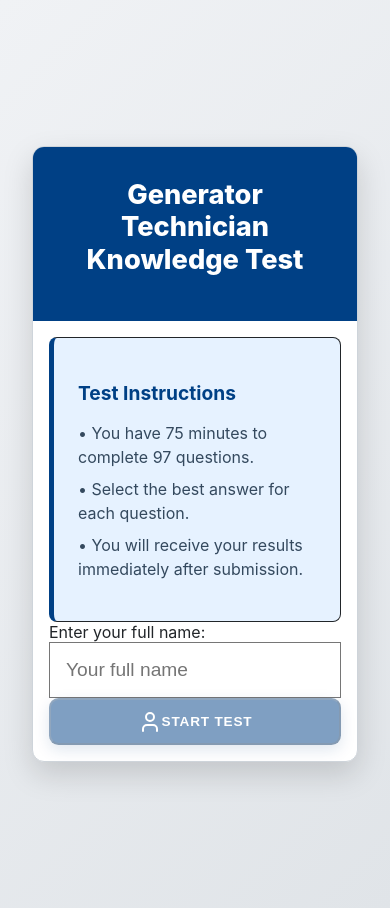
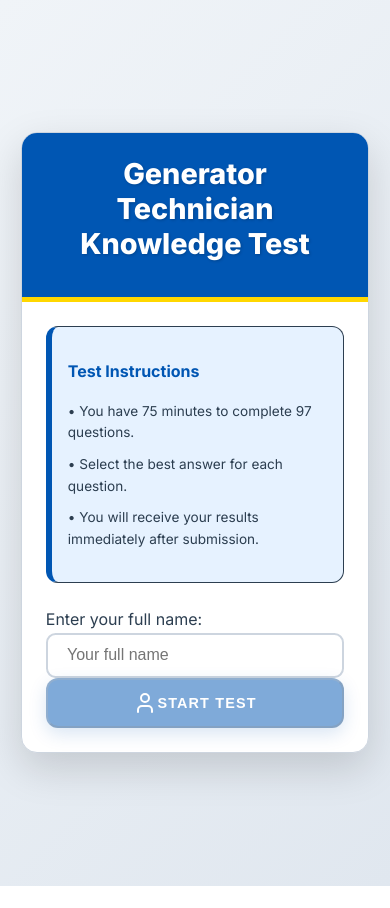
Before and after one commit to hbcu445/generator-test-final, a React (Vite) app: page / in a window 390 px wide. After the commit the page ends 886 px from the top, so only its background shows below. Built offline with nearby package versions, Linux system fonts and the light colour scheme.

Commit message:
Version 13: Save current changes

```diff
--- a/src/App.css
+++ b/src/App.css
@@ -1,3 +1,5 @@
+
+@import url("https://fonts.googleapis.com/css2?family=Inter:wght@300;400;500;600;700;800&family=Roboto+Mono:wght@400;700&display=swap");
 
 @tailwind base;
 @tailwind components;
@@ -5,16 +7,17 @@
 
 /* Modern Industrial Color Palette (Blue & Yellow) */
 :root {
-  --color-primary: #004085; /* Deep Industrial Blue */
-  --color-secondary: #FFD700; /* Bright Industrial Yellow (Gold) */
-  --color-accent: #28a745; /* Green for success/highlights */
-  --color-danger: #dc3545; /* Red for warnings/errors */
-  --color-background-light: #f0f2f5; /* Very Light Gray */
-  --color-background-dark: #e0e4e8; /* Light Gray */
-  --color-text-dark: #212529; /* Dark Gray */
+  --color-primary: #0056b3; /* Strong Blue */
+  --color-secondary: #FFD700; /* Gold/Yellow */
+  --color-accent: #28a745; /* Green for success */
+  --color-danger: #dc3545; /* Red for errors */
+  --color-background-light: #f0f4f8; /* Lightest Gray-Blue */
+  --color-background-dark: #e0e7ef; /* Light Gray-Blue */
+  --color-text-dark: #2c3e50; /* Dark Slate Blue */
   --color-text-light: #ffffff; /* White */
   --color-card-bg: #ffffff;
-  --color-border: #ced4da;
+  --color-border: #cdd5df;
+  --color-shadow: rgba(0, 0, 0, 0.15);
 }
 
 body {
@@ -25,34 +28,47 @@ body {
   display: flex;
   align-items: center;
   justify-content: center;
-  padding: 1.5rem; /* Increased padding for better spacing */
+  padding: 1.5rem;
+  line-height: 1.6;
+}
+
+.container {
+  width: 100%;
+  max-width: 52rem; /* Increased max-width for better desktop layout */
+  margin: auto;
 }
 
 .card {
-  border-radius: 0.75rem; /* Consistent rounding */
-  box-shadow: 0 12px 30px rgba(0, 0, 0, 0.15); /* More pronounced shadow */
+  border-radius: 1rem; /* More rounded corners */
+  box-shadow: 0 15px 40px var(--color-shadow); /* Deeper shadow */
   border: 1px solid var(--color-border);
   background-color: var(--color-card-bg);
   overflow: hidden;
-  width: 100%; /* Ensure card takes full width on small screens */
-  max-width: 48rem; /* Max width for larger screens */
+  transition: transform 0.3s ease, box-shadow 0.3s ease;
+}
+
+.card:hover {
+  transform: translateY(-5px);
+  box-shadow: 0 20px 50px rgba(0, 0, 0, 0.2);
 }
 
 .card-header {
-  background-color: var(--color-primary); /* Deep blue header */
+  background-color: var(--color-primary); /* Strong blue header */
   color: var(--color-text-light);
-  padding: 2rem 2.5rem; /* Generous padding */
+  padding: 2.5rem 3rem; /* More generous padding */
   text-align: center;
   position: relative;
   z-index: 1;
+  border-bottom: 5px solid var(--color-secondary); /* Yellow accent line */
 }
 
 .card-title {
   color: var(--color-text-light);
-  font-size: 2.5rem; /* Larger, more impactful title */
+  font-size: 2.8rem; /* Even larger, more impactful title */
   font-weight: 800;
   line-height: 1.2;
   margin-bottom: 0.75rem;
+  text-shadow: 1px 1px 3px rgba(0,0,0,0.2);
 }
 
 .card-content {
@@ -60,25 +76,28 @@ body {
 }
 
 .button {
-  border-radius: 0.6rem;
+  border-radius: 0.75rem; /* More rounded buttons */
   font-weight: 700;
   transition: all 0.3s ease-in-out;
-  padding: 0.8rem 1.8rem;
-  font-size: 1.05rem;
+  padding: 1rem 2rem;
+  font-size: 1.1rem;
   text-transform: uppercase;
-  letter-spacing: 0.06em;
+  letter-spacing: 0.08em;
+  display: inline-flex;
+  align-items: center;
+  justify-content: center;
 }
 
 .button-primary {
   background-color: var(--color-primary);
   color: var(--color-text-light);
-  box-shadow: 0 5px 15px rgba(0, 64, 133, 0.25);
+  box-shadow: 0 6px 18px rgba(0, 86, 179, 0.3);
 }
 
 .button-primary:hover {
-  background-color: #003366; /* Even darker blue on hover */
-  transform: translateY(-3px);
-  box-shadow: 0 8px 20px rgba(0, 64, 133, 0.35);
+  background-color: #004085; /* Darker blue on hover */
+  transform: translateY(-4px);
+  box-shadow: 0 8px 25px rgba(0, 86, 179, 0.4);
 }
 
 .button-outline {
@@ -90,13 +109,57 @@ body {
 .button-outline:hover {
   background-color: var(--color-primary);
   color: var(--color-text-light);
-  transform: translateY(-3px);
+  transform: translateY(-4px);
+}
+
+.input-field {
+  width: 100%;
+  box-sizing: border-box;
+  height: 3.8rem; /* Significantly increased height for better UX */
+  font-size: 1.3rem; /* Larger font size */
+  padding: 0.8rem 1.2rem;
+  border-radius: 0.6rem;
+  border: 2px solid var(--color-border);
+  transition: border-color 0.3s ease, box-shadow 0.3s ease;
+}
+
+.input-field:focus {
+  border-color: var(--color-primary);
+  box-shadow: 0 0 0 3px rgba(0, 86, 179, 0.2);
+  outline: none;
+}
+
+.instruction-box {
+  background-color: #e6f2ff; /* Light blue background for instructions */
+  border-left: 6px solid var(--color-primary); /* Stronger left border */
+  padding: 1.8rem;
+  border-radius: 0.75rem;
+  margin-bottom: 1.5rem;
+}
+
+.instruction-box h3 {
+  color: var(--color-primary);
+  font-size: 1.3rem;
+  font-weight: 700;
+  margin-bottom: 1rem;
+}
+
+.instruction-box ul {
+  list-style: none;
+  padding-left: 0;
+}
+
+.instruction-box li {
+  margin-bottom: 0.6rem;
+  line-height: 1.6;
+  color: var(--color-text-dark);
+  font-size: 1rem;
 }
 
 .radio-group-item {
   border-color: var(--color-primary);
-  width: 1.35rem;
-  height: 1.35rem;
+  width: 1.5rem;
+  height: 1.5rem;
   border-width: 2px;
 }
 
@@ -106,51 +169,52 @@ body {
 }
 
 .radio-group-label {
-  font-size: 1.1rem;
+  font-size: 1.15rem;
   color: var(--color-text-dark);
   font-weight: 500;
 }
 
 .progress-bar {
-  height: 0.8rem;
-  border-radius: 0.4rem;
+  height: 1rem; /* Thicker progress bar */
+  border-radius: 0.5rem;
   background-color: var(--color-secondary); /* Yellow progress bar */
   transition: width 0.4s ease-in-out;
 }
 
 .progress-background {
   background-color: var(--color-border);
-  border-radius: 0.4rem;
+  border-radius: 0.5rem;
 }
 
 /* Specific styles for the test screen header */
 .test-header {
   background-color: var(--color-card-bg);
-  border-radius: 0.75rem;
-  box-shadow: 0 6px 18px rgba(0, 0, 0, 0.1);
-  padding: 1.8rem;
-  margin-bottom: 1.8rem;
+  border-radius: 1rem;
+  box-shadow: 0 8px 20px rgba(0, 0, 0, 0.1);
+  padding: 2rem;
+  margin-bottom: 2rem;
 }
 
 .test-question-card {
-  border-radius: 0.75rem;
-  box-shadow: 0 6px 18px rgba(0, 0, 0, 0.1);
-  margin-bottom: 1.8rem;
+  border-radius: 1rem;
+  box-shadow: 0 8px 20px rgba(0, 0, 0, 0.1);
+  margin-bottom: 2rem;
 }
 
 .test-question-category {
   color: var(--color-primary);
   font-weight: 700;
-  font-size: 0.95rem;
+  font-size: 1rem;
   text-transform: uppercase;
-  letter-spacing: 0.1em;
+  letter-spacing: 0.12em;
+  margin-bottom: 0.5rem;
 }
 
 .test-question-title {
-  font-size: 1.5rem;
+  font-size: 1.6rem;
   font-weight: 700;
   color: var(--color-text-dark);
-  line-height: 1.4;
+  line-height: 1.5;
 }
 
 .ai-help-modal .card-header {
@@ -172,15 +236,15 @@ body {
 
 .results-score-percentage {
   color: var(--color-accent);
-  font-size: 4.2rem;
+  font-size: 4.5rem;
   font-weight: 800;
-  text-shadow: 2px 2px 5px rgba(0,0,0,0.1);
+  text-shadow: 3px 3px 7px rgba(0,0,0,0.15);
 }
 
 .results-skill-level {
   color: var(--color-primary);
   font-weight: 700;
-  font-size: 1.25rem;
+  font-size: 1.3rem;
 }
 
 /* Certificate Styling */
@@ -188,11 +252,11 @@ body {
   position: relative;
   width: 297mm; /* A4 landscape width */
   height: 210mm; /* A4 landscape height */
-  border: 15mm solid var(--color-primary); /* Industrial Blue border */
-  padding: 10mm;
+  border: 18mm solid var(--color-primary); /* Thicker Industrial Blue border */
+  padding: 12mm;
   box-sizing: border-box;
   background: linear-gradient(45deg, #e0f2f7 0%, #ffffff 100%); /* Light gradient background */
-  font-family: 'Roboto', sans-serif; /* Clean, modern font */
+  font-family: 'Inter', sans-serif; /* Clean, modern font */
   color: var(--color-text-dark);
   text-align: center;
   display: flex;
@@ -210,150 +274,194 @@ body {
   top: 0;
   left: 0;
   pointer-events: none;
-  border: 2mm solid var(--color-secondary); /* Inner yellow border */
+  border: 3mm solid var(--color-secondary); /* Inner yellow border */
   box-sizing: border-box;
 }
 
 .certificate-container::after {
-  border: 1mm dashed var(--color-primary); /* Dashed inner blue border */
-  padding: 5mm;
+  border: 1.5mm dashed var(--color-primary); /* Dashed inner blue border */
+  padding: 6mm;
 }
 
 .certificate-header {
-  font-size: 52pt; /* Adjusted title size */
+  font-size: 58pt; /* Larger title */
   font-weight: bold;
   color: var(--color-primary); /* Primary blue */
-  margin-bottom: 5mm;
+  margin-bottom: 6mm;
   text-transform: uppercase;
-  letter-spacing: 3pt;
-  text-shadow: 2px 2px 4px rgba(0,0,0,0.1);
+  letter-spacing: 4pt;
+  text-shadow: 2px 2px 5px rgba(0,0,0,0.2);
 }
 
 .certificate-subheader {
-  font-size: 23pt;
-  margin-bottom: 10mm;
+  font-size: 24pt;
+  margin-bottom: 12mm;
   color: var(--color-text-dark);
 }
 
 .certificate-text {
-  font-size: 17pt;
-  margin-bottom: 3mm;
+  font-size: 18pt;
+  margin-bottom: 4mm;
   color: var(--color-text-dark);
 }
 
 .certificate-name {
-  font-size: 44pt;
+  font-size: 48pt; /* Larger name */
   font-weight: bold;
   color: var(--color-secondary); /* Yellow accent for name */
-  margin-bottom: 10mm;
+  margin-bottom: 12mm;
   text-transform: capitalize;
-  text-shadow: 1px 1px 2px rgba(0,0,0,0.1);
+  text-shadow: 1px 1px 3px rgba(0,0,0,0.15);
 }
 
 .certificate-score {
-  font-size: 32pt;
+  font-size: 36pt;
   font-weight: bold;
   color: var(--color-accent); /* Green for score */
-  margin-bottom: 5mm;
+  margin-bottom: 6mm;
 }
 
 .certificate-level {
-  font-size: 21pt;
+  font-size: 22pt;
   font-weight: bold;
   color: var(--color-primary); /* Blue for level */
-  margin-bottom: 15mm;
+  margin-bottom: 18mm;
 }
 
 .certificate-date {
-  font-size: 16pt;
-  margin-top: 15mm;
+  font-size: 17pt;
+  margin-top: 18mm;
   border-top: 1px solid var(--color-border);
-  padding-top: 5mm;
-  width: 60%;
+  padding-top: 6mm;
+  width: 65%;
   margin-left: auto;
   margin-right: auto;
 }
 
 .certificate-signature {
-  font-size: 16pt;
-  margin-top: 8mm;
+  font-size: 17pt;
+  margin-top: 10mm;
   border-top: 1px solid var(--color-border);
-  padding-top: 5mm;
-  width: 60%;
+  padding-top: 6mm;
+  width: 65%;
   margin-left: auto;
   margin-right: auto;
 }
 
 /* Responsive adjustments */
 @media (max-width: 768px) {
+  body {
+    padding: 1rem;
+  }
   .card-title {
-    font-size: 2rem;
+    font-size: 2.2rem;
+  }
+  .card-header {
+    padding: 2rem;
+  }
+  .card-content {
+    padding: 2rem;
+  }
+  .button {
+    padding: 0.8rem 1.5rem;
+    font-size: 1rem;
+  }
+  .input-field {
+    height: 3.2rem;
+    font-size: 1.1rem;
+  }
+  .instruction-box {
+    padding: 1.2rem;
+  }
+  .instruction-box h3 {
+    font-size: 1.1rem;
+  }
+  .instruction-box li {
+    font-size: 0.9rem;
+  }
+  .test-header {
+    padding: 1.5rem;
+  }
+  .test-question-title {
+    font-size: 1.4rem;
+  }
+  .radio-group-label {
+    font-size: 1.05rem;
+  }
+  .results-score-percentage {
+    font-size: 3.8rem;
+  }
+  .certificate-header {
+    font-size: 45pt;
+  }
+  .certificate-name {
+    font-size: 38pt;
+  }
+  .certificate-score {
+    font-size: 30pt;
+  }
+  .certificate-level {
+    font-size: 20pt;
+  }
+}
+
+@media (max-width: 480px) {
+  body {
+    padding: 0.8rem;
+  }
+  .card-title {
+    font-size: 1.8rem;
+  }
+  .card-header {
+    padding: 1.5rem;
+  }
+  .card-content {
+    padding: 1.5rem;
   }
   .button {
     padding: 0.7rem 1.2rem;
     font-size: 0.9rem;
   }
+  .input-field {
+    height: 2.8rem;
+    font-size: 1rem;
+  }
+  .instruction-box {
+    padding: 1rem;
+  }
+  .instruction-box h3 {
+    font-size: 1rem;
+  }
+  .instruction-box li {
+    font-size: 0.85rem;
+  }
+  .test-header {
+    padding: 1.2rem;
+  }
   .test-question-title {
-    font-size: 1.3rem;
+    font-size: 1.2rem;
   }
   .radio-group-label {
-    font-size: 1rem;
+    font-size: 0.95rem;
   }
   .results-score-percentage {
-    font-size: 3.5rem;
+    font-size: 3.2rem;
   }
   .certificate-header {
-    font-size: 38pt;
+    font-size: 35pt;
   }
   .certificate-name {
-    font-size: 32pt;
+    font-size: 30pt;
   }
   .certificate-score {
-    font-size: 26pt;
+    font-size: 25pt;
   }
   .certificate-level {
-    font-size: 19pt;
-  }
-  .card-content {
-    padding: 1.5rem;
-  }
-}
-
-@media (max-width: 480px) {
-  .card-title {
-    font-size: 1.7rem;
-  }
-  .button {
-    padding: 0.6rem 1rem;
-    font-size: 0.85rem;
-  }
-  .test-question-title {
-    font-size: 1.1rem;
-  }
-  .radio-group-label {
-    font-size: 0.9rem;
-  }
-  .results-score-percentage {
-    font-size: 3rem;
-  }
-  .certificate-header {
-    font-size: 30pt;
-  }
-  .certificate-name {
-    font-size: 26pt;
-  }
-  .certificate-score {
-    font-size: 22pt;
-  }
-  .certificate-level {
-    font-size: 17pt;
+    font-size: 18pt;
   }
   .certificate-container {
-    border: 8mm solid var(--color-primary);
-    padding: 5mm;
-  }
-  .card-content {
-    padding: 1rem;
+    border: 10mm solid var(--color-primary);
+    padding: 8mm;
   }
 }
 
@@ -366,35 +474,3 @@ body {
 .animate-fade-in {
   animation: fade-in 0.6s ease-out forwards;
 }
-
-.input-field {
-  width: 100%; /* Ensure input field takes full width */
-  box-sizing: border-box; /* Include padding and border in the element's total width and height */
-  height: 3.5rem; /* Increased height for better tap target and visual presence */
-  font-size: 1.2rem; /* Larger font size for readability */
-  padding: 0.75rem 1rem; /* Adjust padding */
-}
-
-.instruction-box {
-  background-color: #e6f2ff; /* Light blue background for instructions */
-  border-left: 5px solid var(--color-primary); /* Stronger left border */
-  padding: 1.5rem;
-  border-radius: 0.5rem;
-}
-
-.instruction-box h3 {
-  color: var(--color-primary);
-  font-size: 1.2rem;
-  margin-bottom: 0.8rem;
-}
-
-.instruction-box ul {
-  list-style: none;
-  padding-left: 0;
-}
-
-.instruction-box li {
-  margin-bottom: 0.5rem;
-  line-height: 1.5;
-  color: #34495e; /* Darker text for instructions */
-}
```
Also changed, not shown: 6 other files (tests, documents, lock files or other folders).
